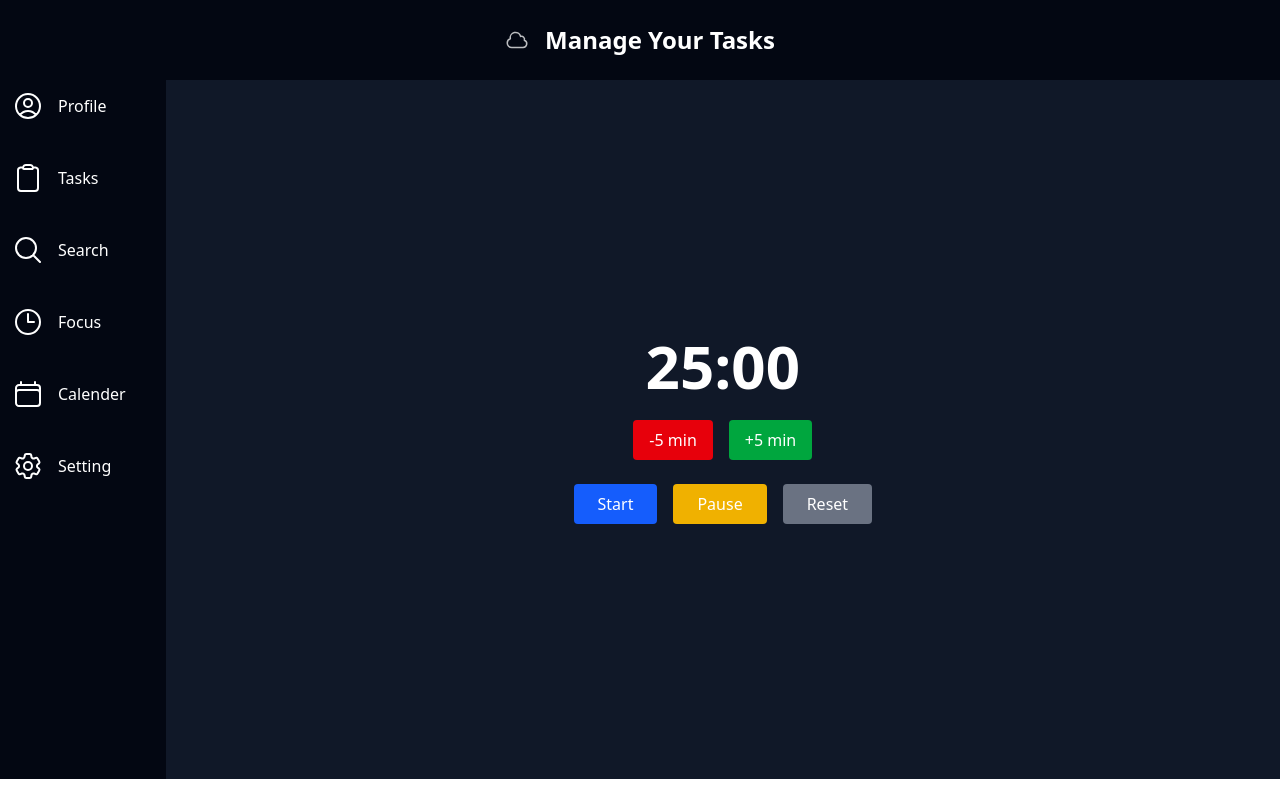
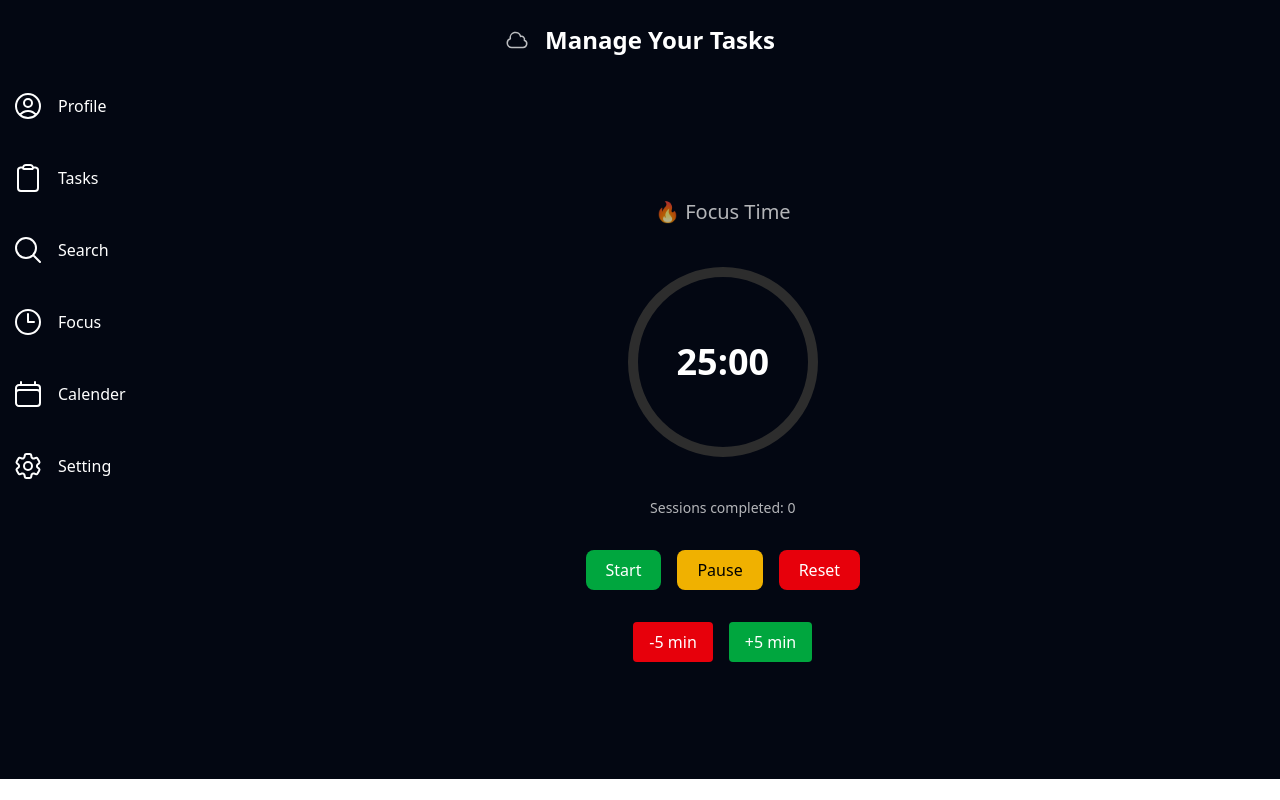
Before and after one commit to VibelessYoung/TaskManager, a Next.js app: page /focus in a window 1280 px wide. Built offline with nearby package versions, Linux system fonts and the light colour scheme.

Commit message:
add better ui for focus page

```diff
--- a/app/focus/page.js
+++ b/app/focus/page.js
@@ -2,22 +2,19 @@
 
 import { useEffect, useRef, useState } from "react";
 
-export default function Page() {
-  const [time, setTime] = useState(25 * 60);
+export default function Pomodoro() {
+  const WORK_TIME = 25 * 60;
+  const BREAK_TIME = 5 * 60;
 
+  const [time, setTime] = useState(WORK_TIME);
   const [isRunning, setIsRunning] = useState(false);
+  const [isWork, setIsWork] = useState(true);
+  const [sessions, setSessions] = useState(0);
+  const [baseTime, setBaseTime] = useState(WORK_TIME);
 
   const intervalRef = useRef(null);
 
-  const addTime = () => {
-    setTime((prev) => prev + 5 * 60);
-  };
-
-  const minusTime = () => {
-    setTime((prev) => Math.max(5 * 60, prev - 5 * 60));
-  };
-
-  const startTimer = () => {
+  const start = () => {
     if (isRunning) return;
 
     setIsRunning(true);
@@ -25,8 +22,7 @@ export default function Page() {
     intervalRef.current = setInterval(() => {
       setTime((prev) => {
         if (prev <= 1) {
-          clearInterval(intervalRef.current);
-          setIsRunning(false);
+          switchMode();
           return 0;
         }
         return prev - 1;
@@ -34,31 +30,125 @@ export default function Page() {
     }, 1000);
   };
 
-  const pauseTimer = () => {
+  const pause = () => {
     clearInterval(intervalRef.current);
     setIsRunning(false);
   };
 
-  const resetTimer = () => {
+  const reset = () => {
     clearInterval(intervalRef.current);
     setIsRunning(false);
-    setTime(25 * 60);
+    setIsWork(true);
+    setSessions(0);
+    setTime(WORK_TIME);
+  };
+
+  const switchMode = () => {
+    clearInterval(intervalRef.current);
+
+    if (isWork) {
+      setSessions((prev) => prev + 1);
+      setIsWork(false);
+      setBaseTime(BREAK_TIME);
+      setTime(BREAK_TIME);
+    } else {
+      setIsWork(true);
+      setBaseTime(WORK_TIME);
+      setTime(WORK_TIME);
+    }
+
+    setIsRunning(false);
   };
 
   useEffect(() => {
     return () => clearInterval(intervalRef.current);
   }, []);
 
-  const formatTime = (sec) => {
+  const format = (sec) => {
     const m = Math.floor(sec / 60);
     const s = sec % 60;
     return `${String(m).padStart(2, "0")}:${String(s).padStart(2, "0")}`;
   };
 
+  const totalTime = isWork ? WORK_TIME : BREAK_TIME;
+  const progress = ((baseTime - time) / baseTime) * 100;
+
+  const minusTime = () => {
+    setTime((prev) => {
+      const newTime = Math.max(5 * 60, prev - 5 * 60);
+      setBaseTime(newTime);
+      return newTime;
+    });
+  };
+
+  const addTime = () => {
+    setTime((prev) => {
+      const newTime = prev + 5 * 60;
+      setBaseTime(newTime);
+      return newTime;
+    });
+  };
+
   return (
-    <div className="w-full flex flex-col items-center justify-center bg-gray-900 text-white gap-6">
-      <h1 className="text-6xl font-bold">{formatTime(time)}</h1>
+    <div className="w-full flex flex-col items-center justify-center bg-gray-950 text-white gap-8">
+      <h2 className="text-xl opacity-70">
+        {isWork ? "🔥 Focus Time" : "☕ Break Time"}
+      </h2>
 
+      <div className="relative w-52 h-52">
+        <svg className="w-full h-full">
+          <circle
+            cx="50%"
+            cy="50%"
+            r="90"
+            stroke="#2d2d2d"
+            strokeWidth="10"
+            fill="none"
+          />
+
+          <circle
+            cx="50%"
+            cy="50%"
+            r="90"
+            stroke={isWork ? "#22c55e" : "#3b82f6"}
+            strokeWidth="10"
+            fill="none"
+            strokeDasharray={565}
+            strokeDashoffset={565 - (565 * progress) / 100}
+            strokeLinecap="round"
+            style={{ transition: "stroke-dashoffset 1s linear" }}
+          />
+        </svg>
+
+        <div className="absolute inset-0 flex items-center justify-center text-4xl font-bold">
+          {format(time)}
+        </div>
+      </div>
+
+      <div className="text-sm opacity-70">Sessions completed: {sessions}</div>
+
+      <div className="flex gap-4">
+        <button
+          onClick={start}
+          className="px-5 py-2 bg-green-600 rounded-lg hover:bg-green-500"
+        >
+          Start
+        </button>
+
+        <button
+          onClick={pause}
+          className="px-5 py-2 bg-yellow-500 rounded-lg hover:bg-yellow-400 text-black"
+        >
+          Pause
+        </button>
+
+        <button
+          onClick={reset}
+          className="px-5 py-2 bg-red-600 rounded-lg hover:bg-red-500"
+        >
+          Reset
+        </button>
+      </div>
       <div className="flex gap-4">
         <button onClick={minusTime} className="px-4 py-2 bg-red-600 rounded">
           -5 min
@@ -68,23 +158,6 @@ export default function Page() {
           +5 min
         </button>
       </div>
-
-      <div className="flex gap-4">
-        <button onClick={startTimer} className="px-6 py-2 bg-blue-600 rounded">
-          Start
-        </button>
-
-        <button
-          onClick={pauseTimer}
-          className="px-6 py-2 bg-yellow-500 rounded"
-        >
-          Pause
-        </button>
-
-        <button onClick={resetTimer} className="px-6 py-2 bg-gray-500 rounded">
-          Reset
-        </button>
-      </div>
     </div>
   );
 }
```
